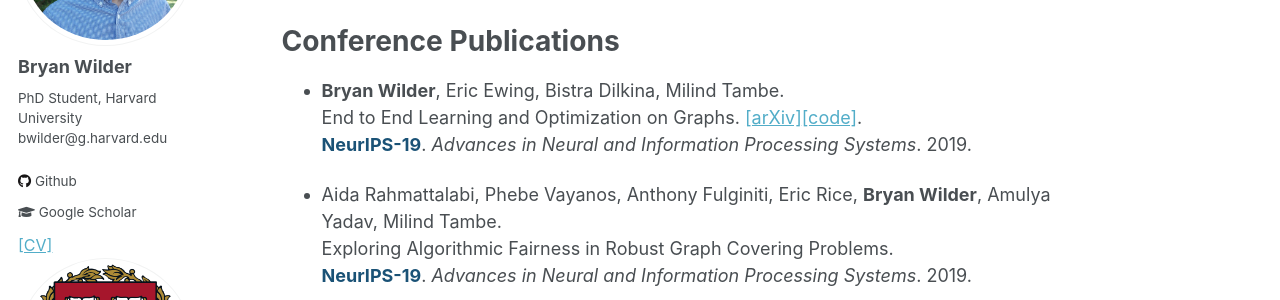
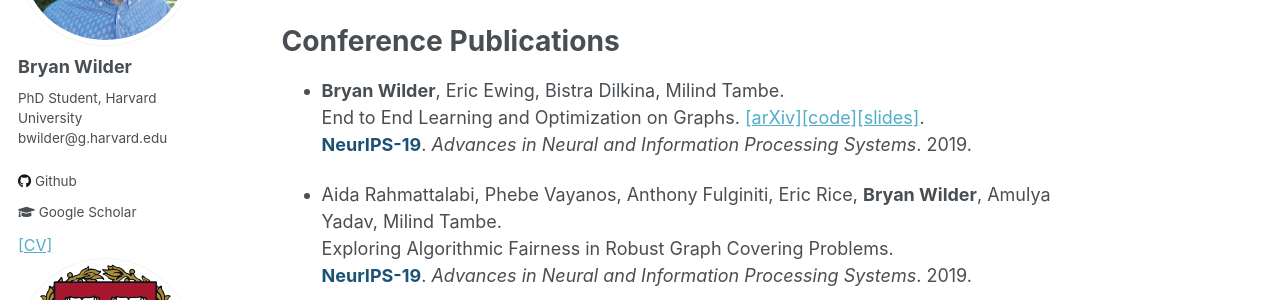
Before and after one commit to bryanwilder/bryanwilder.github.io, a Jekyll site: the page built from _pages/about.md, in a window 1280 px wide and 900 px high, scrolled down 865 px. Shown: the part 153-453 px from the top of the window. Built offline with Jekyll 4.4.1, drawn with Linux system fonts in a browser that asks for light colours.

Commit message:
Update about.md

```diff
--- a/_pages/about.md
+++ b/_pages/about.md
@@ -29,7 +29,7 @@
 # Conference Publications
 
 *   **Bryan Wilder**, Eric Ewing, Bistra Dilkina, Milind Tambe.
-    End to End Learning and Optimization on Graphs. [[arXiv]](https://arxiv.org/abs/1905.13732)[[code]](https://github.com/bwilder0/clusternet).
+    End to End Learning and Optimization on Graphs. [[arXiv]](https://arxiv.org/abs/1905.13732)[[code]](https://github.com/bwilder0/clusternet)[[slides]](files/graphopt_neurips_slides.pdf).
     **<font color="#1A5276">NeurIPS-19</font>**. _Advances in Neural and Information Processing Systems_. 2019.
 
 *   Aida Rahmattalabi, Phebe Vayanos, Anthony Fulginiti, Eric Rice, **Bryan Wilder**, Amulya Yadav,  Milind Tambe.
```
